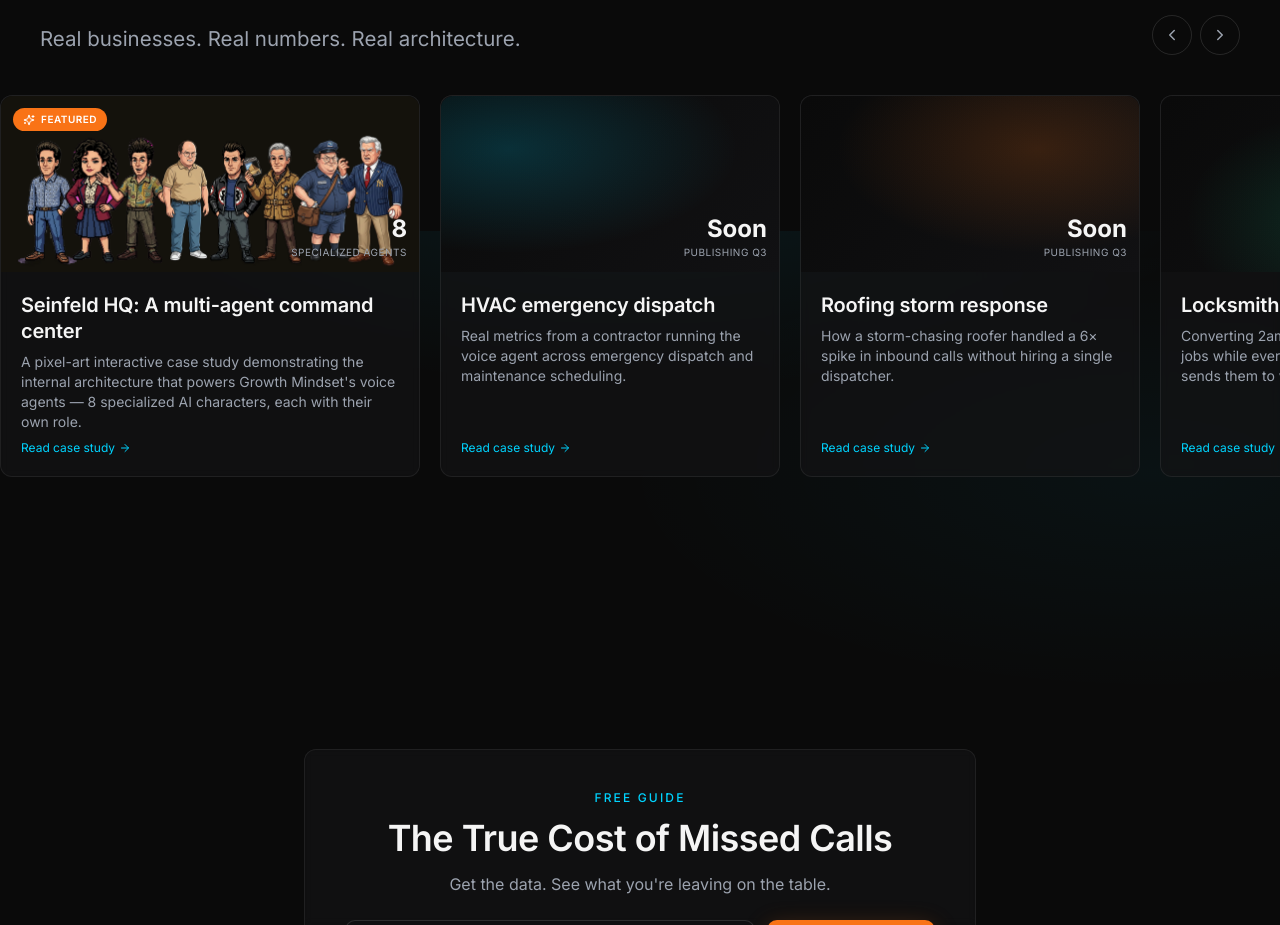
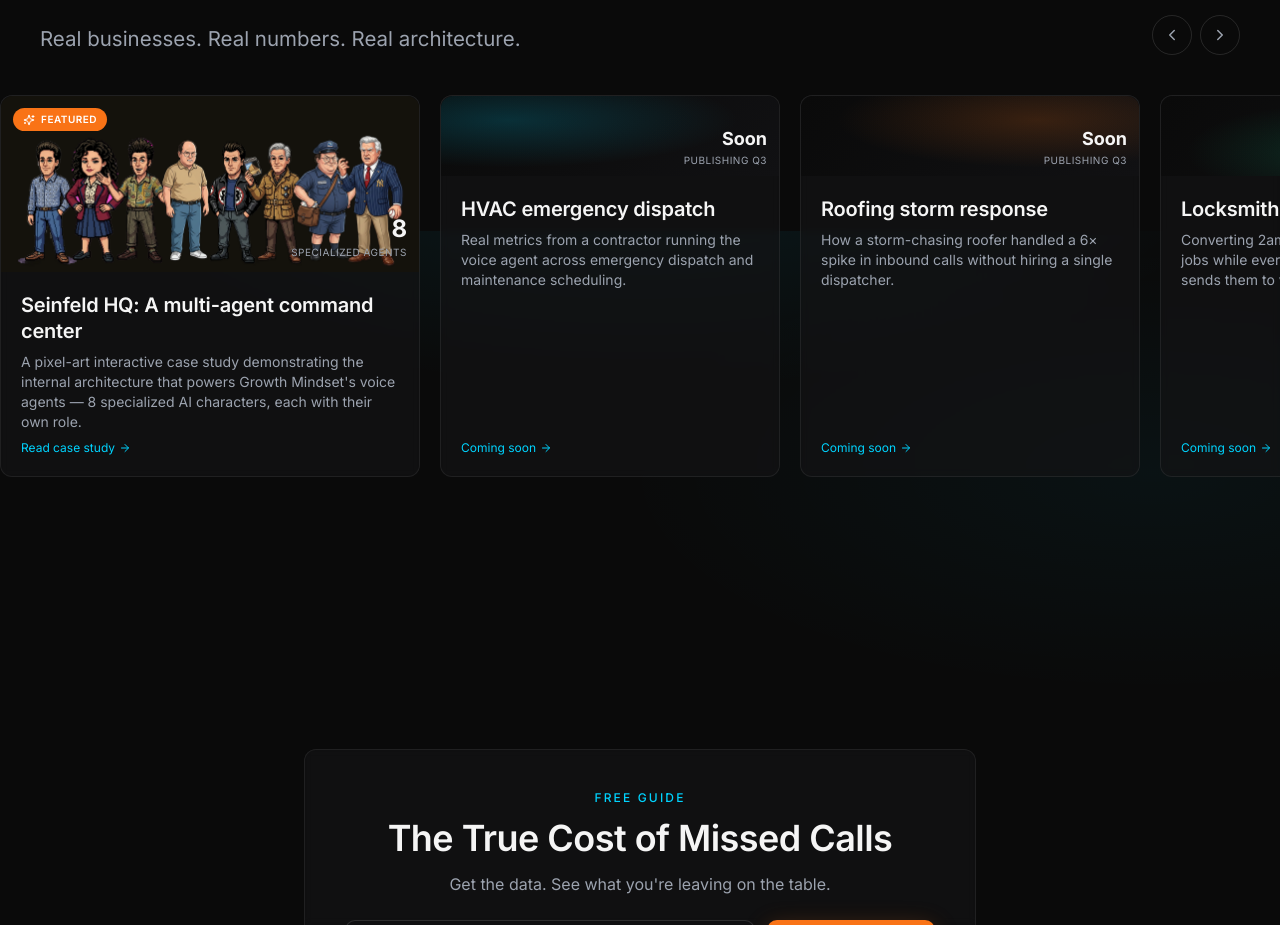
Before and after one commit to MattymBaylor/gms-website-3.0-perplexity, a Next.js app: page /legal in a window 1280 px wide. Shown: the part 2169-3094 px from the top of the page. Built offline with nearby package versions, Linux system fonts and the light colour scheme.

Commit message:
fix: reduce poster height on case study cards without images, keep full height for cards with images

```diff
--- a/components/sections/CaseStudies.tsx
+++ b/components/sections/CaseStudies.tsx
@@ -229,7 +229,9 @@
           className="-mx-6 flex snap-x snap-mandatory gap-5 overflow-x-auto px-6 pb-4 md:-mx-10 md:px-10"
           style={{ scrollbarWidth: 'thin' }}
         >
-          {CASES.map((c, idx) => (
+          {CASES.map((c, idx) => {
+            const hasImage = !!c.posterImage;
+            return (
               <motion.button
                 key={c.slug}
                 type="button"
@@ -244,10 +246,11 @@
                 ].join(' ')}
                 aria-label={`Open case study: ${c.title}`}
               >
-              {/* Poster */}
+                {/* Poster — full height for cards with images, compact strip for "coming soon" cards */}
                 <div
                   className={[
-                  'relative h-44 w-full overflow-hidden rounded-t-card',
+                    'relative w-full overflow-hidden rounded-t-card',
+                    hasImage ? 'h-44' : 'h-20',
                     c.posterClass || 'bg-bg-elevated',
                   ].join(' ')}
                   aria-hidden="true"
@@ -267,8 +270,14 @@
                       <Sparkles size={12} /> Featured
                     </span>
                   )}
-                <div className="absolute bottom-3 right-3 z-10 text-right">
-                  <div className="text-2xl font-bold text-ink">{c.metric}</div>
+                  <div className={[
+                    'absolute right-3 z-10 text-right',
+                    hasImage ? 'bottom-3' : 'bottom-2',
+                  ].join(' ')}>
+                    <div className={[
+                      'font-bold text-ink',
+                      hasImage ? 'text-2xl' : 'text-lg',
+                    ].join(' ')}>{c.metric}</div>
                     <div className="text-[10px] uppercase tracking-wider text-ink-muted">
                       {c.metricLabel}
                     </div>
@@ -280,11 +289,12 @@
                   <h3 className="text-h3 font-semibold text-ink">{c.title}</h3>
                   <p className="text-sm text-ink-muted">{c.teaser}</p>
                   <span className="mt-auto inline-flex items-center gap-1 text-xs text-accent">
-                  Read case study <ArrowRight size={12} />
+                    {hasImage ? 'Read case study' : 'Coming soon'} <ArrowRight size={12} />
                   </span>
                 </div>
               </motion.button>
-          ))}
+            );
+          })}
         </div>
       </div>
 
@@ -309,7 +319,7 @@
             ) : (
               <div
                 className={[
-                  'h-40 w-full rounded-card',
+                  'h-24 w-full rounded-card',
                   active.posterClass || 'bg-bg-elevated',
                 ].join(' ')}
                 aria-hidden="true"
```
Lines whose indentation alone changed are shown as unchanged.
